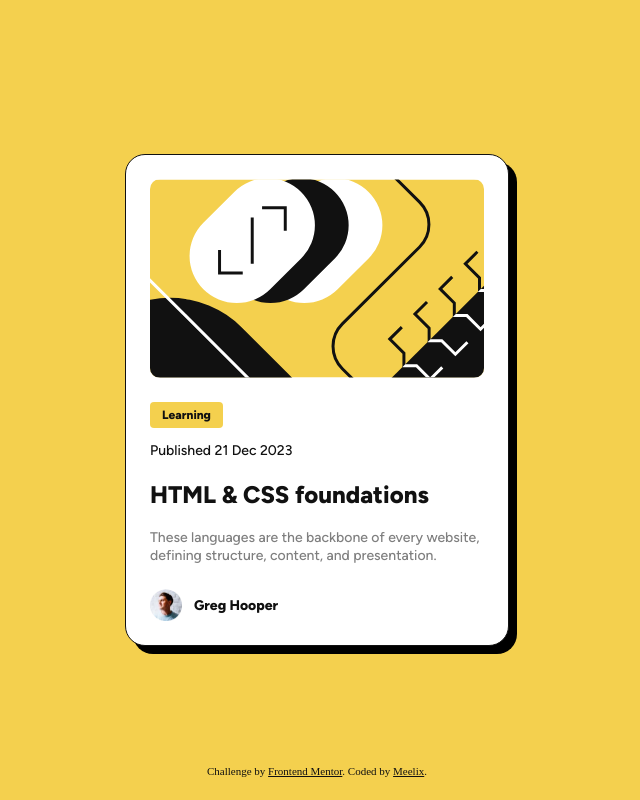
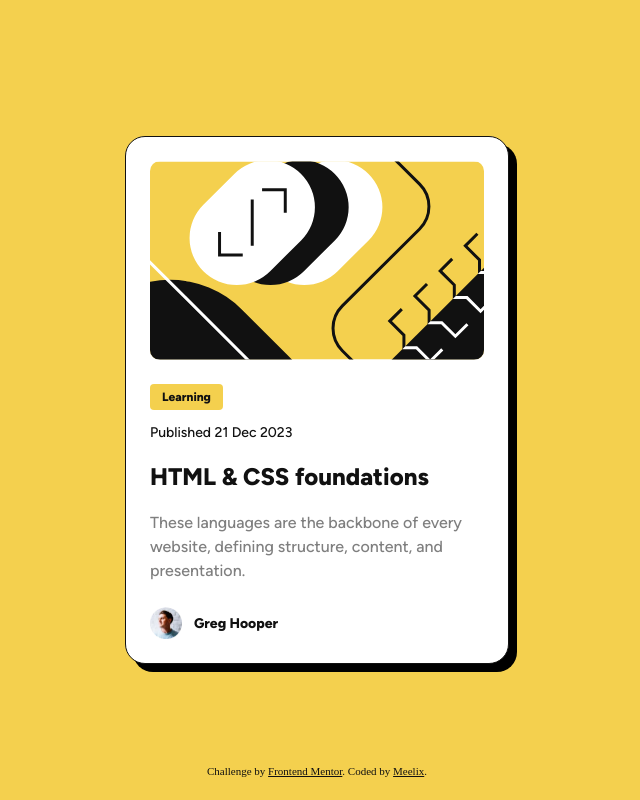
Before and after one commit to meelix/frontendmentor-blog-card, a plain HTML site: page index.html in a window 1280 px wide. Shown: the whole page, without its empty margins (323-963 px from the left). Drawn offline with Linux system fonts and the light colour scheme.

Commit message:
update fontsize again

```diff
--- a/style.css
+++ b/style.css
@@ -106,6 +106,10 @@ main {
 
 .teaser {
   color: var(--gray);
+  font-size: 14px;
+  font-style: normal;
+  font-weight: 500;
+  line-height: 150%;
 }
 
 .author {
@@ -143,8 +147,10 @@ footer {
     font-size: 24px;
   }
   .tag,
-  .date,
-  .teaser {
+  .date {
     font-size: 14px;
   }
+  .teaser {
+    font-size: 16px;
+  }
 }
```
